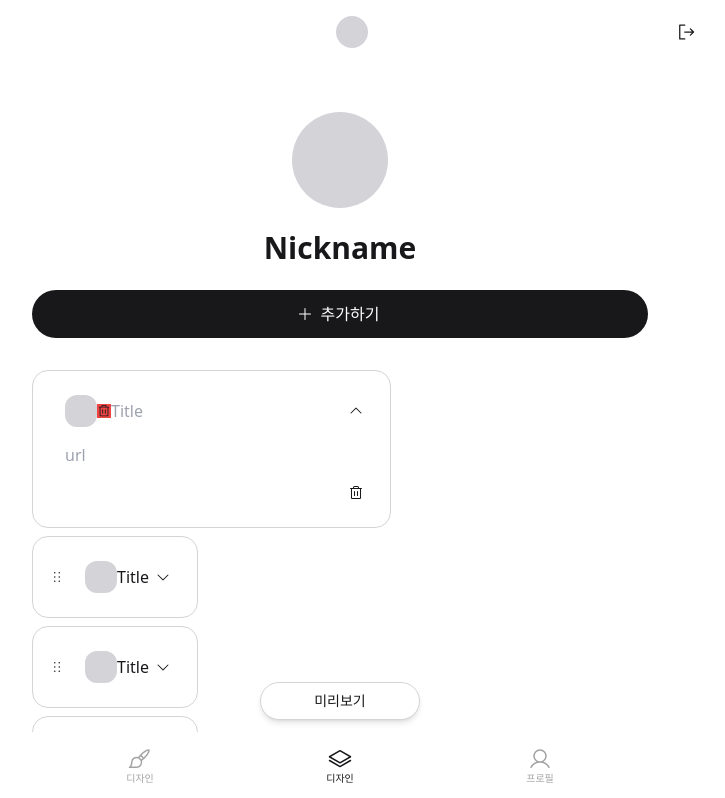
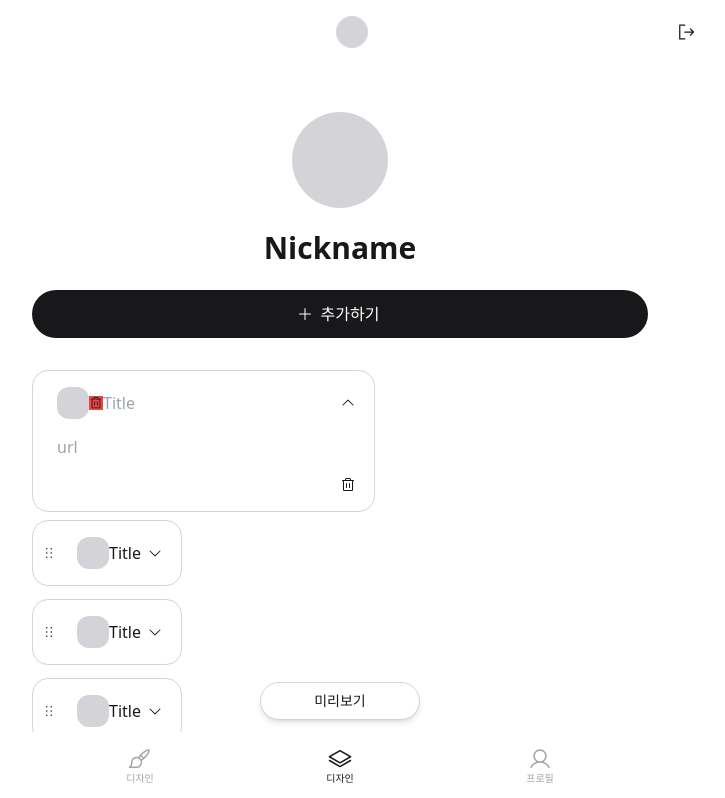
Before and after one commit to 2hundred2ne2/in_my_link, a Next.js app: page /links in a window 1280 px wide. Shown: the top 798 px of the page, without its empty margins (300-1025 px from the left). Built offline with nearby package versions, Linux system fonts and the light colour scheme.

Commit message:
feat : padding, 기본값 수정

```diff
--- a/src/components/ui/card.tsx
+++ b/src/components/ui/card.tsx
@@ -11,11 +11,12 @@ const variants = {
   muted: "bg-background-muted border border-transparent",
 };
 
-export function Card({ variant = "muted", className, children, ...rest }: CardProps) {
-  const classNames = `${variants[variant]} inline-flex p-2 ${className}`;
+export function Card({ variant = "default", className, children, ...rest }: CardProps) {
+  const classNames = `${variants[variant]} ${className} inline-flex`;
   return (
     <div className={classNames} {...rest}>
       {children}
     </div>
   );
 }
+// className 으로 padding 값 전달.
```
